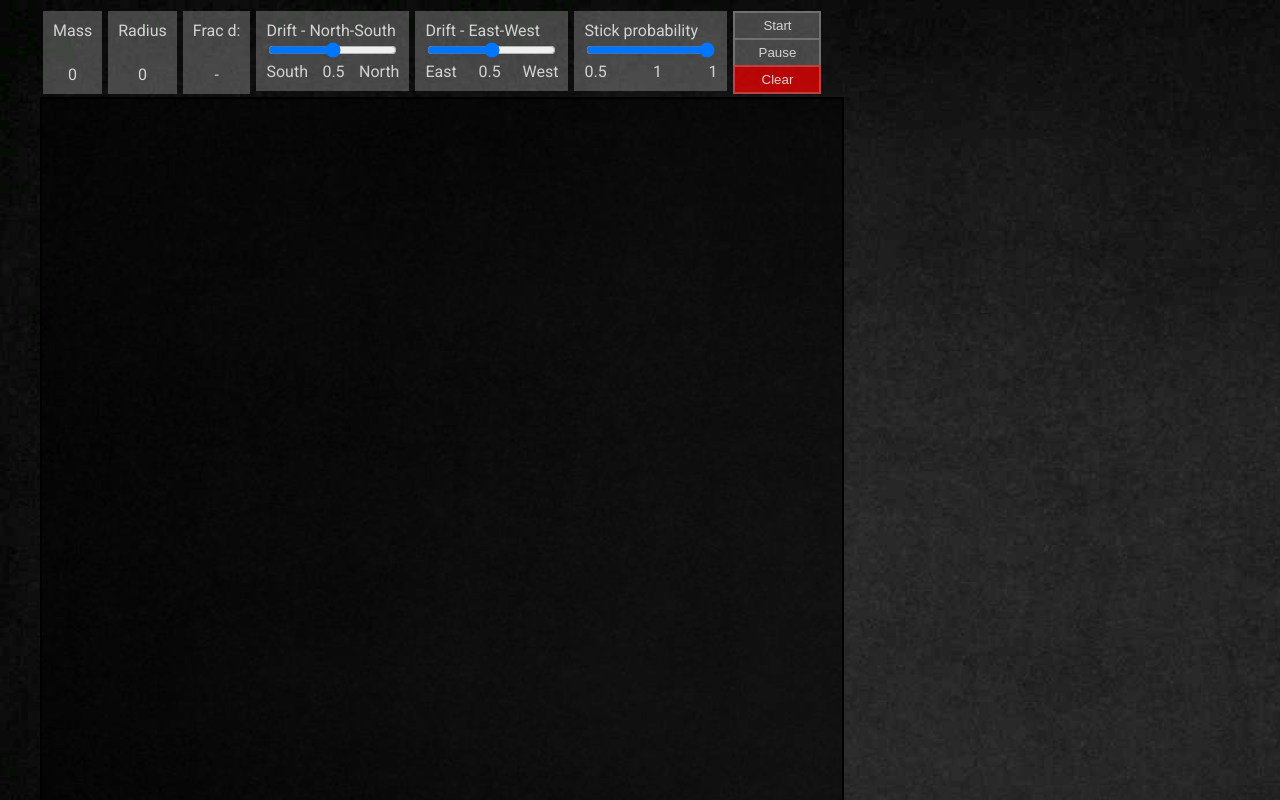
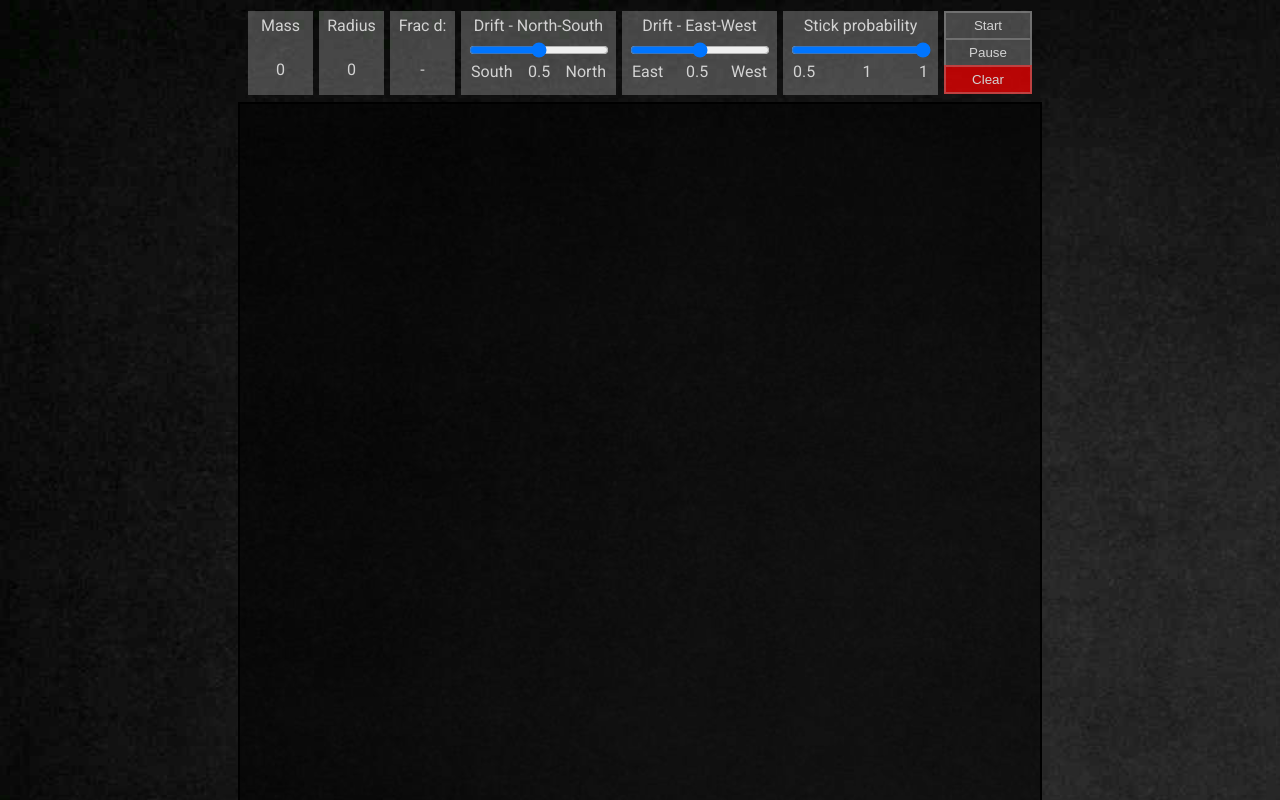
Before and after one commit to kmalysiak/Diffusion-limitted-aggregation, a website built with webpack: page dist/index.html in a window 1280 px wide. Shown: the top 800 px of the page. Built offline with nearby package versions, Linux system fonts and the light colour scheme.

Commit message:
fix layout

```diff
--- a/dist/index.html
+++ b/dist/index.html
@@ -5,13 +5,14 @@
 <head>
     <meta charset="utf-8">
     <title>Diffusion limited growth - a numerical similation</title>
-    <meta name="description" content="Numerical simulation of diffusion limitted growth">
+    <meta name="description" content="Numerical simulation of diffusion limited growth">
     <meta name="author" content="Krzysztof Małysiak">
     <link href="https://fonts.googleapis.com/css?family=Roboto" rel="stylesheet">
     <link rel="stylesheet" type="text/css" href="style.css">
 </head>
 
 <div id=content>
+    <div class="ctrls">
         <div class="data">
             <p class="desc">Mass</p>
             <p class="value" id="pts">0</p>
@@ -27,46 +28,44 @@
             <p class="value" id="fdim">-</p>
         </div>
 
-    <div class="data">
-        <div class="sliderDescContainer">
+        <div class="sliders">
+
                 <p class="sliderDesc"> Drift - North-South</p>
-        </div>
+
             <div class="sliderContainer">
                 <input type="range" min="0.42" max="0.58" value="0.5" step="0.001" class="slider" id="driftVertical">
             </div>
 
             <div class="sliderDescContainer">
-            <p class="sliderDesc"> South</p>
-            <p class="sliderDesc" id="driftVerticalValue"> 0.5</p>
-            <p class="sliderDesc"> North</p>
+                <p class="sliderValueLabel"> South</p>
+                <p class="sliderValueLabel" id="driftVerticalValue"> 0.5</p>
+                <p class="sliderValueLabel"> North</p>
             </div>
         </div>
 
-    <div class="data">
-        <div class="sliderDescContainer">
+        <div class="sliders">
                 <p class="sliderDesc"> Drift - East-West</p>
-        </div>
+
             <div class="sliderContainer">
                 <input type="range" min="0.42" max="0.58" value="0.5" step="0.001" class="slider" id="driftHorizontal">
             </div>
             <div class="sliderDescContainer">
-            <p class="sliderDesc"> East</p>
-            <p class="sliderDesc" id="driftHorizontalValue"> 0.5</p>
-            <p class="sliderDesc"> West</p>
+                <p class="sliderValueLabel"> East</p>
+                <p class="sliderValueLabel" id="driftHorizontalValue"> 0.5</p>
+                <p class="sliderValueLabel"> West</p>
             </div>
         </div>
 
-    <div class="data">
-        <div class="sliderDescContainer">
+        <div class="sliders">
                 <p class="sliderDesc"> Stick probability</p>
-        </div>
+
             <div class="sliderContainer">
                 <input type="range" min="0.01" max="1" value="1" step="0.01" class="slider" id="aggregationProbability">
             </div>
             <div class="sliderDescContainer">
-            <p class="sliderDesc"> 0.5</p>
-            <p class="sliderDesc" id="aggregationProbabilityValue"> 1</p>
-            <p class="sliderDesc"> 1</p>
+                <p class="sliderValueLabel"> 0.5</p>
+                <p class="sliderValueLabel" id="aggregationProbabilityValue"> 1</p>
+                <p class="sliderValueLabel"> 1</p>
             </div>
         </div>
 
@@ -75,7 +74,7 @@
             <button id="btn-pause"> Pause</button>
             <button id="btn-clear"> Clear</button>
         </div>
-
+    </div>
     <div style="clear:both"></div>
     <canvas id="canvas" width="800" height="800"></canvas>
     <div id="description">
@@ -85,6 +84,14 @@
             growth of a structure, where building blocks delivery rate is limited by diffusion. The diffusion is here
             simulated by random walk of particles - more information on that technique can be found at <a
                 href="https://en.wikipedia.org/wiki/Random_walk" target="_blank">Wikipedia</a>.  </br></br>
+
+            Process simulates movement of random walking particles and their aggregation on a lattice. Process starts
+            with a
+            seed located at the center. A particle enters the scene and starts random walking until it encounters the
+            seed. It then gets immobilised and another particle is placed and allowed to random walk. Once it encounters
+            the seed or a previously aggregated particles it aggregates and becomes immobilised. Process repeats what
+            leads to growth of an aggregate with fractal dimension approx. 1.6.
+
             Some more details may be found at
         <ul>
             <li><a href="https://en.wikipedia.org/wiki/Diffusion-limited_aggregation" target="_blank">Wikipedia</a>
--- a/dist/style.css
+++ b/dist/style.css
@@ -5,14 +5,20 @@ body {
     background-size: cover;
     font-family: 'Roboto', sans-serif;
 
+
 }
 
-canvas {
-    border-style: solid;
-    border-width: 2px;
-    border-color: black;
-    background-color: rgba(0, 0, 0, 0.6);
+#content {
+    width: 820px;
+    margin: auto;
+    text-align: center;
+}
 
+.ctrls{
+    margin: auto;
+    padding: 0;
+    display: inline-block;
+    overflow: hidden;
 }
 
 .data {
@@ -20,27 +26,41 @@ canvas {
     margin: 3px;
     text-align: center;
     background-color: rgba(204, 204, 204, 0.3);
-    padding: 10px;
+    padding: 0px;
     color: lightgray;
-
+    height: 84px;
+    max-height: 84px;
+    width:65px;
+    max-width: 65px;
 }
 
 .desc {
-    margin: 0 0 25px;
-
+    margin: 5px 0 25px 0;
 }
 
 .value {
     margin: 0;
     padding: 0;
 }
+.sliders{
+    float: left;
+    margin: 3px;
+    text-align: center;
+    background-color: rgba(204, 204, 204, 0.3);
+    color: lightgray;
+    height: 84px;
+    max-height: 84px;
+    width:155px;
+    max-width: 155px;
+}
 
-#content {
-    width: 1200px;
-    margin: auto;
+.sliderDesc {
+    margin: 5px 0 5px 0;
+    padding: 0;
 }
 
 .sliderDescContainer {
+    padding: 0 10px 0 10px;
     display: flex;
     flex-direction: row;
     flex-wrap: nowrap;
@@ -48,10 +68,25 @@ canvas {
     align-items: center;
 }
 
-.sliderDesc {
-    text-align: center;
+.slider{
+    width: 140px;
+}
+
+.sliderValueLabel {
     margin: 0;
     padding: 0;
+}
+
+
+canvas {
+    border-style: solid;
+    border-width: 2px;
+    border-color: black;
+    background-color: rgba(0, 0, 0, 0.6);
+    margin: auto;
+    padding: 0;
+    display: block;
+
 }
 
 .btn-group {
@@ -66,6 +101,7 @@ canvas {
     padding: 5px 5px;
     cursor: pointer;
     width: 88px;
+    max-width: 88px;
     display: block;
 }
 
@@ -73,6 +109,7 @@ canvas {
     border: 2px solid rgba(204, 204, 204, 0.3);
     background-color: rgba(255, 0, 0, 0.7);
     width: 88px;
+    max-width: 88px;
 }
 
 .btn-group button:not(:last-child) {
@@ -89,6 +126,8 @@ canvas {
 #description {
     color: lightgray;
     width: 800px;
+    text-align: justify;
+    text-justify: inter-word;
 }
 
 a {
```
Lines whose indentation alone changed are shown as unchanged.
